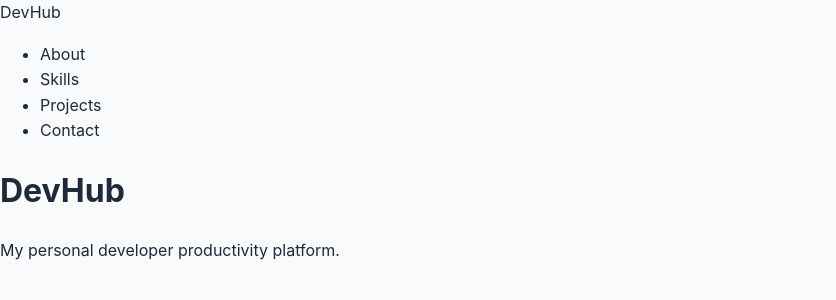
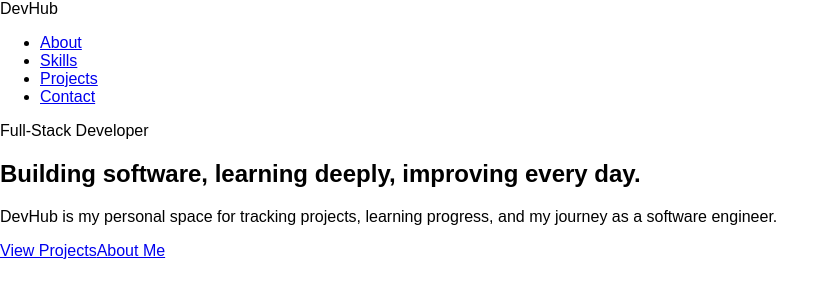
Before and after one commit to rainbow10235456-sudo/DevHub, a React (Vite) app in the folder frontend/: page / in a window 1280 px wide. Shown: the top 300 px of the page, without its empty margins (0-836 px from the left). Built offline with nearby package versions, Linux system fonts and the light colour scheme.

Commit message:
feat: add hero section

```diff
--- a/frontend/src/App.css
+++ b/frontend/src/App.css
@@ -2,159 +2,36 @@
   min-height: 100vh;
 }
 
-.app-shell {
-  min-height: 100vh;
+.hero {
+  min-height: 80vh;
   display: flex;
-  flex-direction: column;
+  align-items: center;
+  padding: 4rem 2rem;
 }
 
-.site-header,
-main,
-.site-footer {
-  width: min(100% - 2rem, 70rem);
-  margin-inline: auto;
+.hero-content {
+  max-width: 800px;
+  margin: 0 auto;
 }
 
-.site-header {
-  display: flex;
-  align-items: center;
-  justify-content: space-between;
-  padding-block: 1.5rem;
-}
-
-.brand {
-  color: var(--color-heading);
-  font-size: 1.25rem;
-  font-weight: 800;
-  letter-spacing: -0.04em;
-}
-
-.site-nav {
-  display: flex;
-  gap: 1.25rem;
-}
-
-.site-nav a {
-  color: var(--color-muted);
-  font-size: 0.95rem;
+.hero-label {
+  font-size: 1rem;
   font-weight: 600;
 }
 
-.site-nav a:hover {
-  color: var(--color-accent);
+.hero h1 {
+  font-size: 3rem;
+  line-height: 1.1;
+  margin: 1rem 0;
 }
 
-main {
-  flex: 1;
+.hero-description {
+  font-size: 1.2rem;
+  line-height: 1.6;
 }
 
-.hero {
-  max-width: 48rem;
-  padding-block: 7rem;
+.hero-actions {
+  display: flex;
+  gap: 1rem;
+  margin-top: 2rem;
 }
-
-.eyebrow {
-  margin: 0 0 0.75rem;
-  color: var(--color-accent);
-  font-size: 0.8rem;
-  font-weight: 800;
-  letter-spacing: 0.12em;
-  text-transform: uppercase;
-}
-
-h1,
-h2,
-h3,
-p {
-  margin-top: 0;
-}
-
-h1,
-h2,
-h3 {
-  color: var(--color-heading);
-}
-
-h1 {
-  margin-bottom: 1.5rem;
-  font-size: clamp(2.75rem, 7vw, 5rem);
-  line-height: 1;
-  letter-spacing: -0.055em;
-}
-
-.hero-copy {
-  max-width: 40rem;
-  margin-bottom: 2rem;
-  color: var(--color-muted);
-  font-size: 1.2rem;
-}
-
-.primary-link {
-  display: inline-block;
-  padding: 0.8rem 1.1rem;
-  border-radius: 0.6rem;
-  background: var(--color-accent);
-  color: #ffffff;
-  font-weight: 700;
-}
-
-.primary-link:hover {
-  background: var(--color-accent-hover);
-}
-
-.features {
-  padding-block: 2rem 7rem;
-}
-
-.section-heading {
-  margin-bottom: 2rem;
-}
-
-.section-heading h2 {
-  margin-bottom: 0;
-  font-size: clamp(1.8rem, 4vw, 2.5rem);
-  letter-spacing: -0.035em;
-}
-
-.feature-grid {
-  display: grid;
-  grid-template-columns: repeat(3, 1fr);
-  gap: 1rem;
-}
-
-.feature-card {
-  padding: 1.5rem;
-  border: 1px solid var(--color-border);
-  border-radius: 0.8rem;
-  background: var(--color-surface);
-}
-
-.feature-card h3 {
-  margin-bottom: 0.6rem;
-}
-
-.feature-card p {
-  margin-bottom: 0;
-  color: var(--color-muted);
-}
-
-.site-footer {
-  padding-block: 1.5rem;
-  border-top: 1px solid var(--color-border);
-  color: var(--color-muted);
-  font-size: 0.9rem;
-}
-
-.site-footer p {
-  margin-bottom: 0;
-}
-
-@media (max-width: 42rem) {
-  .hero {
-    padding-block: 5rem;
-  }
-
-  .feature-grid {
-    grid-template-columns: 1fr;
-  }
-}
--- a/frontend/src/App.tsx
+++ b/frontend/src/App.tsx
@@ -1,13 +1,12 @@
 import Navbar from './components/Navbar'
+import Hero from './components/Hero'
 
 function App() {
   return (
     <>
       <Navbar />
-
       <main>
-        <h1>DevHub</h1>
-        <p>My personal developer productivity platform.</p>
+        <Hero />
       </main>
     </>
   )
--- /dev/null
+++ b/frontend/src/components/Hero.tsx
@@ -0,0 +1,27 @@
+function Hero() {
+  return (
+    <section className="hero">
+      <div className="hero-content">
+        <p className="hero-label">Full-Stack Developer</p>
+
+        <h1>
+          Building software,
+          learning deeply,
+          improving every day.
+        </h1>
+
+        <p className="hero-description">
+          DevHub is my personal space for tracking projects,
+          learning progress, and my journey as a software engineer.
+        </p>
+
+        <div className="hero-actions">
+          <a href="#projects">View Projects</a>
+          <a href="#about">About Me</a>
+        </div>
+      </div>
+    </section>
+  )
+}
+
+export default Hero
--- a/frontend/src/index.css
+++ b/frontend/src/index.css
@@ -2,40 +2,7 @@
   box-sizing: border-box;
 }
 
-:root {
-  font-family:
-    Inter, ui-sans-serif, system-ui, -apple-system, BlinkMacSystemFont, "Segoe UI",
-    sans-serif;
-  color: #1f2937;
-  background: #f8fafc;
-  font-synthesis: none;
-  text-rendering: optimizeLegibility;
-
-  --color-heading: #0f172a;
-  --color-muted: #64748b;
-  --color-surface: #ffffff;
-  --color-border: #e2e8f0;
-  --color-accent: #4f46e5;
-  --color-accent-hover: #4338ca;
-}
-
-html {
-  scroll-behavior: smooth;
-}
-
 body {
   margin: 0;
-  min-width: 20rem;
-  min-height: 100vh;
-  line-height: 1.6;
+  font-family: Arial, sans-serif;
 }
-
-a {
-  color: inherit;
-  text-decoration: none;
-}
-
-a:focus-visible {
-  outline: 3px solid var(--color-accent);
-  outline-offset: 3px;
-}
```
